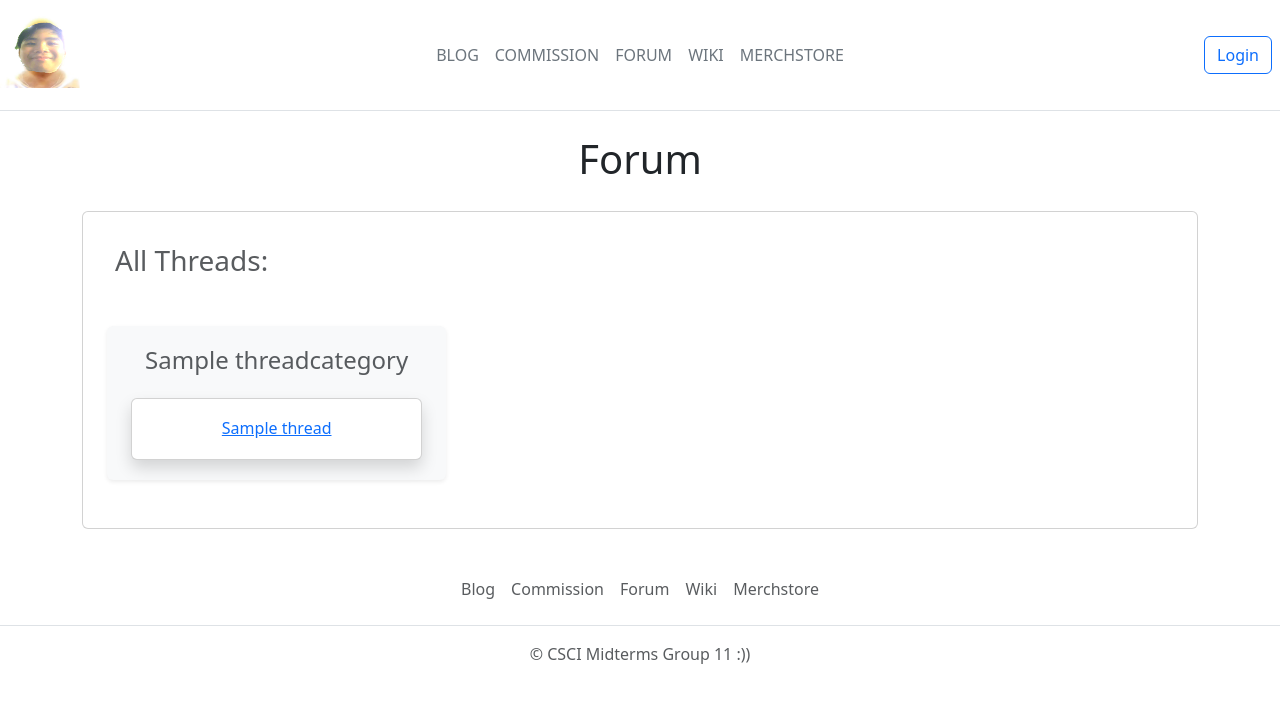
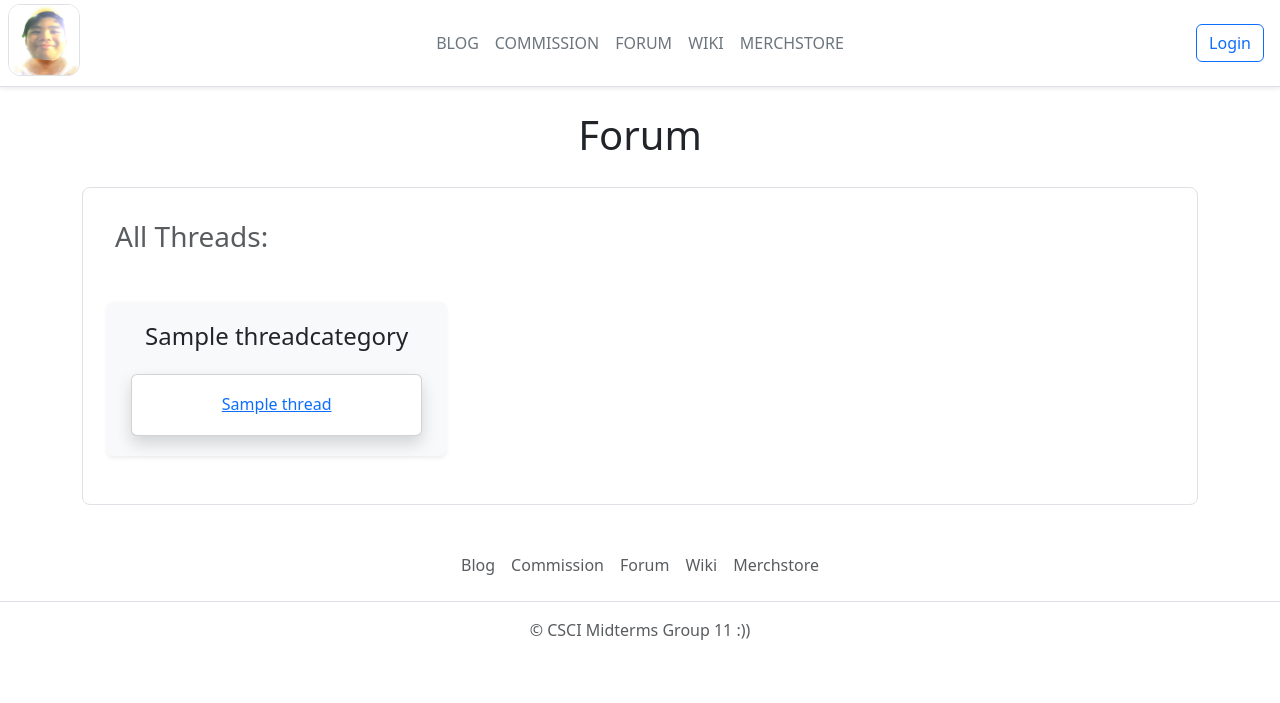
Before and after one commit to miksingsoju/hobbysite-CD-11, a Django app: page /forum/threads in a window 1280 px wide. Shown: the top 703 px of the page. Run offline with Django 5.2, Linux system fonts and the light colour scheme; tables that the repository leaves empty hold one stand-in row (values such as "Sample post").

Commit message:
modify base.html to add sticky nav behavior

```diff
--- a/hobbysite/forum/templates/list_base.html
+++ b/hobbysite/forum/templates/list_base.html
@@ -13,7 +13,7 @@
 
     <!-- User Threads (only visible if authorized) -->
     {% if user.is_authenticated %}
-    <div class="card p-4 pb-2 my-3">
+    <div class="card p-4 pb-2 my-3 border" style="border-radius: 8px;">
     <h3 class="text-start text-muted ms-2 mt-2">{{ user }}'s Threads:</h3>
 
     <div class="row my-4">
@@ -21,7 +21,7 @@
     {% if category.threads.all|anyFromUser:user %}
         <container class="col-md-4 my-3">
         <div class="px-4 py-3 h-100 card-body shadow-sm rounded bg-light">
-            <h4 class="text-center text-muted mt-1 mb-4">{{ category }}</h4>
+            <h4 class="text-center mt-1 mb-4">{{ category }}</h4>
                 <!-- Verbose name 'threads' reverse -->
                 {% for thread in category.threads.all %}
                     <!-- block override -->
@@ -37,7 +37,7 @@
     {% if no_cat_threads|anyFromUser:user %}
         <container class="col-md-4 my-3">
         <div class="px-4 py-3 h-100 card-body shadow-sm rounded bg-light">
-            <h4 class="text-center text-secondary mt-1 mb-4"> (no category) </h4>
+            <h4 class="text-center text-muted mt-1 mb-4"> (no category) </h4>
                 <!-- Verbose name 'threads' reverse -->
                 {% for thread in no_cat_threads %}
                     <!-- block override -->
@@ -53,7 +53,7 @@
 
     <!-- Other Threads (modified when not authorized) -->
     {% if user.is_authenticated %}
-        <div class="card p-4 pb-2">
+        <div class="card p-4 pb-2 border" style="border-radius: 8px;">
         <h3 class="text-start text-muted ms-2 mt-2">Other Threads:</h3>
 
         <div class="row my-4">
@@ -61,7 +61,7 @@
         {% if category.threads.all|anyFromOther:user %}
             <container class="col-md-4 my-3">
             <div class="px-4 py-3 h-100 card-body shadow-sm rounded bg-light">
-                <h4 class="text-center text-muted mt-1 mb-4">{{ category }}</h4>
+                <h4 class="text-center mt-1 mb-4">{{ category }}</h4>
                     <!-- Verbose name 'threads' reverse -->
                     {% for thread in category.threads.all %}
                         <!-- block override -->
@@ -77,7 +77,7 @@
         {% if no_cat_threads|anyFromOther:user %}
             <container class="col-md-4 my-3">
             <div class="px-4 py-3 h-100 card-body shadow-sm rounded bg-light">
-                <h4 class="text-center text-secondary mt-1 mb-4"> (no category) </h4>
+                <h4 class="text-center text-muted mt-1 mb-4"> (no category) </h4>
                     <!-- Verbose name 'threads' reverse -->
                     {% for thread in no_cat_threads %}
                         <!-- block override -->
@@ -92,7 +92,7 @@
 
     <!-- All threads regardless of User -->
     {% else %}
-        <div class="card p-4 pb-2">
+        <div class="card p-4 pb-2 border" style="border-radius: 8px;">
         <h3 class="text-start text-muted ms-2 mt-2">All Threads:</h3>
 
         <div class="row my-4">
@@ -100,7 +100,7 @@
         {% if category.threads.all %}
             <container class="col-md-4 my-3">
             <div class="px-4 py-3 h-100 card-body shadow-sm rounded bg-light">
-                <h4 class="text-center text-muted mt-1 mb-4">{{ category }}</h4>
+                <h4 class="text-center mt-1 mb-4">{{ category }}</h4>
                     <!-- Verbose name 'threads' reverse -->
                     {% for thread in category.threads.all %}
                         <!-- block override -->
@@ -116,7 +116,7 @@
         {% if no_cat_threads %}
             <container class="col-md-4 my-3">
             <div class="px-4 py-3 h-100 card-body shadow-sm rounded bg-light">
-                <h4 class="text-center text-secondary mt-1 mb-4"> (no category) </h4>
+                <h4 class="text-center text-muted mt-1 mb-4"> (no category) </h4>
                     <!-- Verbose name 'threads' reverse -->
                     {% for thread in no_cat_threads %}
                         <!-- block override -->
--- a/hobbysite/hobbysite/templates/base.html
+++ b/hobbysite/hobbysite/templates/base.html
@@ -34,11 +34,11 @@
     </style>
 </head>
 <body>
-    <nav>
-        <header class="d-flex flex-wrap align-items-center justify-content-center justify-content-md-between py-3 mb-4 border-bottom">
+    <nav class="sticky-top shadow-sm" style="background-color: rgba(255, 255, 255, 0.5); backdrop-filter: blur(16px);">
+        <header class="d-flex flex-wrap align-items-center justify-content-center justify-content-md-between px-2 py-1 mb-4 border-bottom">
             <div class="col-md-3 mb-2 mb-md-0">
                 <a href="/" class="d-inline-flex link-body-emphasis text-decoration-none">
-                    <img src="{% static 'wiki/lehannJames.png' %}" class="bi" width="80" height="72" alt="Lehann James">
+                    <img src="{% static 'wiki/lehannJames.png' %}" class="bi border" width="72" height="72" alt="Lehann James" style="border-radius: 12px;">
                 </a>
             </div>
             <ul class="nav col-12 col-md-auto mb-2 justify-content-center mb-md-0">
```
